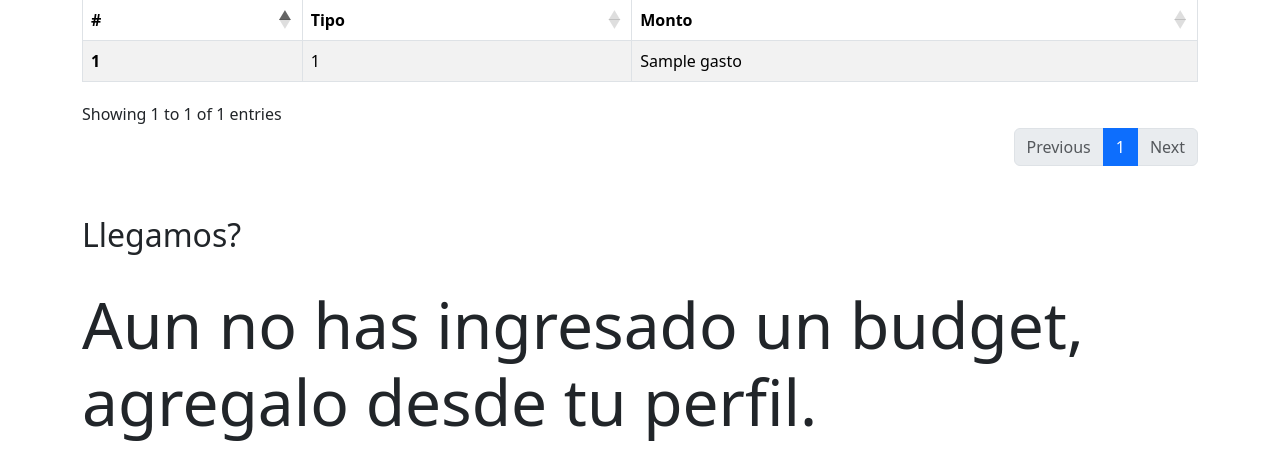
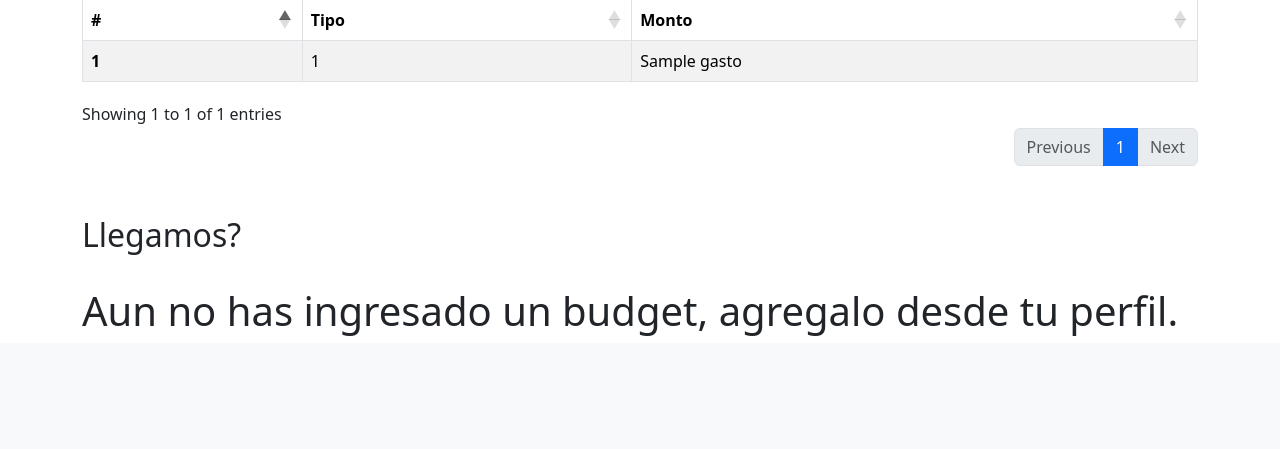
Before and after one commit to AriadnaNaya/tp-algoritmos, a Python web app: template templates/gastos.html in a window 1280 px wide. Shown: the part 659-1108 px from the top of the page. After the commit the page ends 995 px from the top, so only its background shows below. Run offline with Jinja, Linux system fonts and the light colour scheme; the template is opened without the code that fills it: most values are stand-ins (such as "Sample title", 1, 10 or a date in 2020); some libraries are stand-ins or nearby versions.

```diff
--- a/templates/gastos.html
+++ b/templates/gastos.html
@@ -100,7 +100,7 @@
     {% endif %}
     {% endif %}
     {% if not user.budget %}
-        <h1 class="display-3" style="padding-top:25px">Aun no has ingresado un budget, agregalo desde tu perfil.</h1>
+        <h1 class="display-6" style="padding-top:25px">Aun no has ingresado un budget, agregalo desde tu perfil.</h1>
     {% endif %}
 </div>
 {% endblock %}
```
